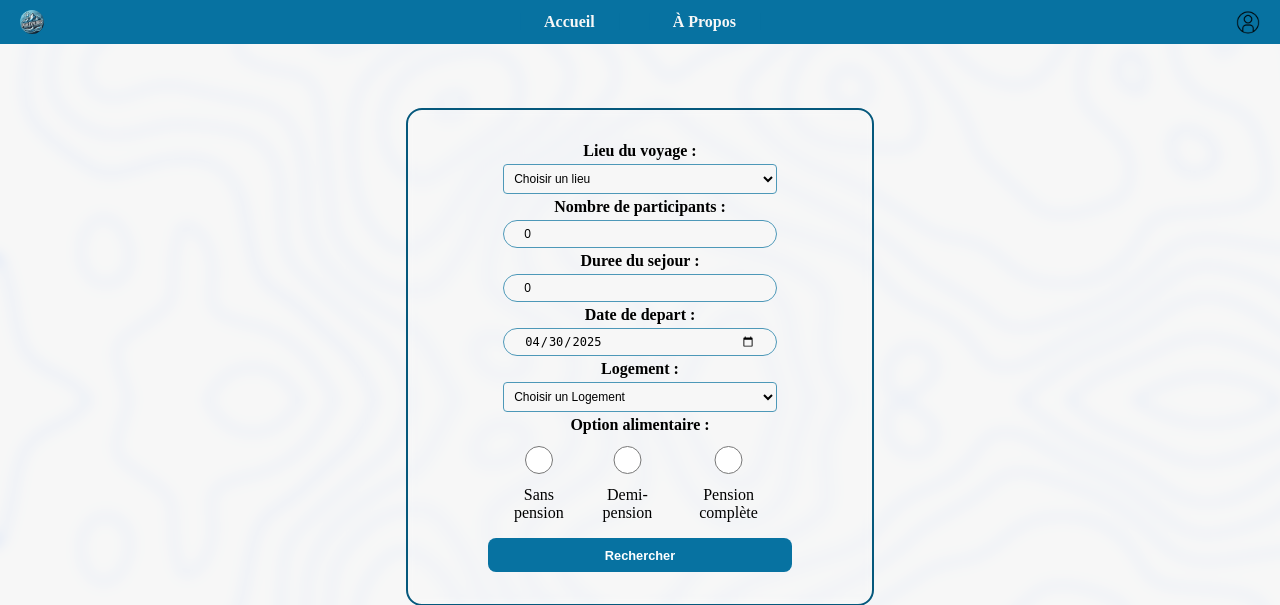
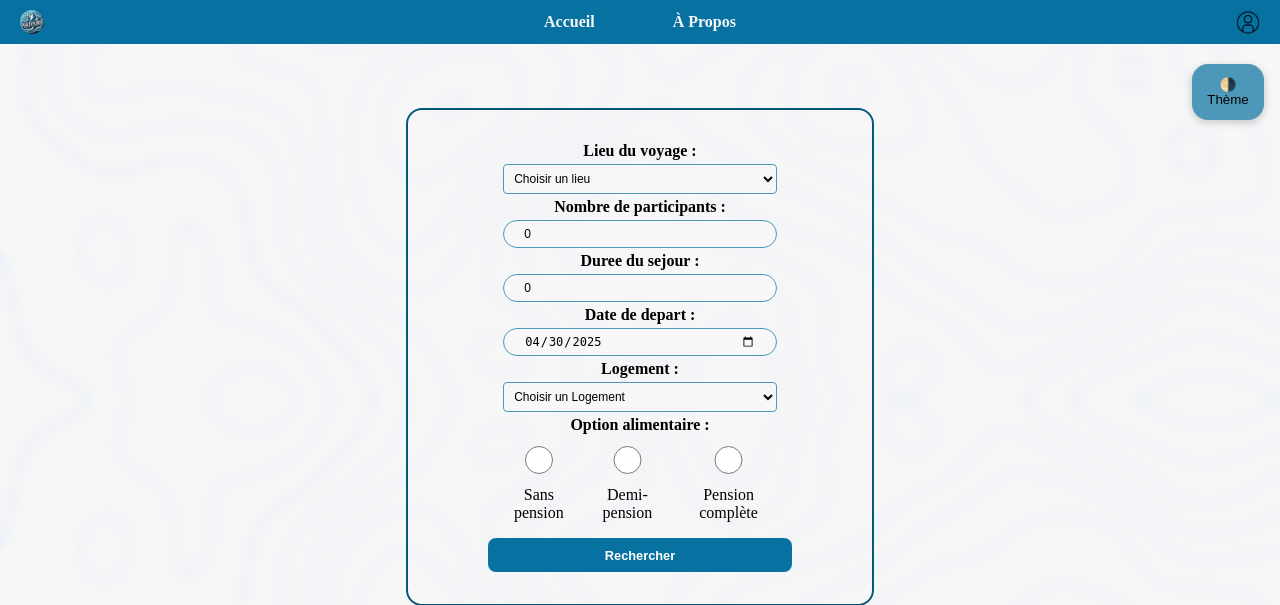
Before and after one commit to Samito-05/Click-Journey_MI3_Groupe_H, a PHP site: page /Click-Journey_MI3_Groupe_H/pages/Sejours.php in a window 1280 px wide. Shown: the top 605 px of the page. Run offline with PHP 8.4, Linux system fonts and the light colour scheme.

Commit message:
Update Sejours.php

```diff
--- a/pages/Sejours.php
+++ b/pages/Sejours.php
@@ -25,6 +25,9 @@ session_start();
                     <li class="inactive"><a href="../index.php">Accueil</a></li>
                     <li class="inactive"><a href="../pages/A_Propos.php">À Propos</a></li>
                 </ul>
+                <div class="changer_theme">
+                    <button onclick="changerTheme()">🌗 Thème</button>
+                </div>
                 <div class="profile">
                     <abbr title="Connexion/Inscription">
                         <a href="../pages/Connexion.php">
@@ -44,6 +47,9 @@ session_start();
                     <li class="active"><a href="../pages/Sejours.php">Séjours</a></li>
                     <li class="inactive"><a href="../pages/A_Propos.php">À Propos</a></li>
                 </ul>
+                <div class="changer_theme">
+                    <button onclick="changerTheme()">🌗 Thème</button>
+                </div>
                 <div class="profile">
                     <abbr title="Mon Profile">
                         <a href="../pages/profile.php">
@@ -68,6 +74,9 @@ session_start();
                     <li class="active"><a href="../pages/Sejours.php">Séjours</a></li>
                     <li class="inactive"><a href="../pages/A_Propos.php">À Propos</a></li>
                 </ul>
+                <div class="changer_theme">
+                    <button onclick="changerTheme()">🌗 Thème</button>
+                </div>
                 <div class="profile">
                     <abbr title="Mon Profile">
                         <a href="../pages/profile.php">
```
